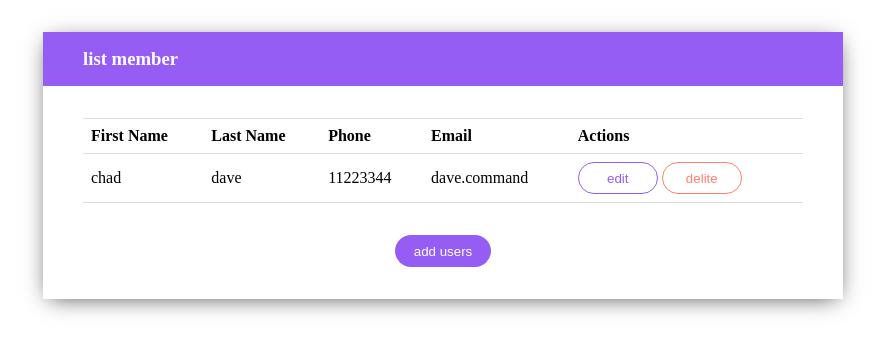
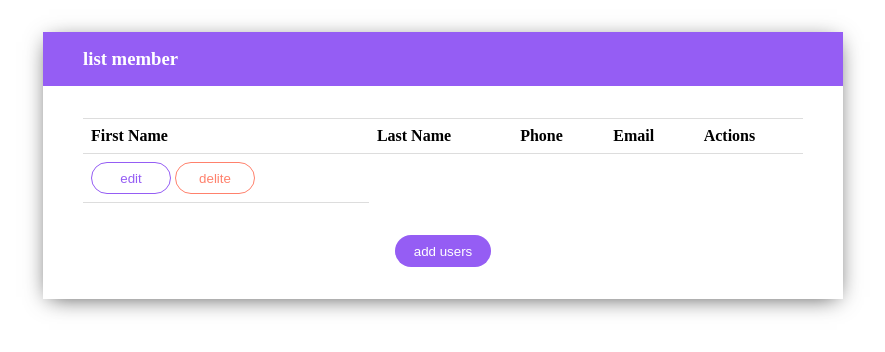
Before and after one commit to Sir-kinuthia-001/CRUD, a plain HTML site: page index.html in a window 1280 px wide. Shown: the whole page, without its empty margins (197-1082 px from the left). Drawn offline with Linux system fonts and the light colour scheme.

Commit message:
init commit

```diff
--- a/index.html
+++ b/index.html
@@ -20,10 +20,7 @@
           <th>Actions</th>
         </tr>
         <tr>
-          <td>chad</td>
-          <td>dave</td>
-          <td>11223344</td>
-          <td>dave.command</td>
+
         <td>
         <button class="btn btn-edit">edit</button>
         <button class="btn btn-delite">delite</button>
--- a/main.js
+++ b/main.js
@@ -11,5 +11,4 @@ window.addEventListener('click',e=>{
     addModal.classList.remove('modal-show');
   }
   //console.log(e.target, addModal);
-
 });
--- a/style.css
+++ b/style.css
@@ -9,9 +9,6 @@
   box-sizing: border-box;
 }
 
-body{
-
-}
 .container{
   max-width: 50rem;
   margin:2rem auto;
```
